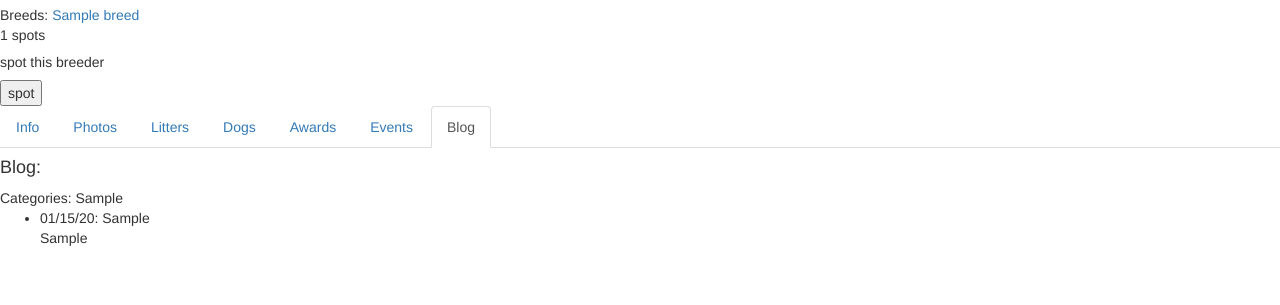
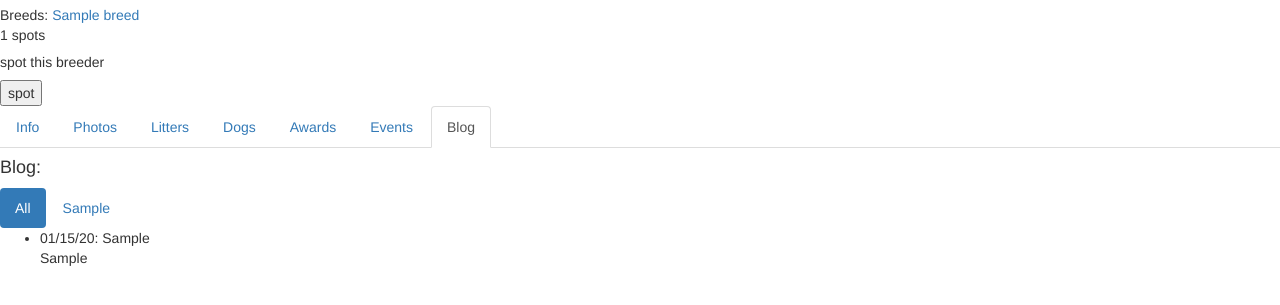
Before and after one commit to mbiannaccone/spot, a Flask app: page /breeders/1 in a window 1280 px wide, after a click on "Blog". Shown: the part 156-461 px from the top of the page. Run offline with Flask 2, Linux system fonts and the light colour scheme; tables that the repository leaves empty hold one stand-in row (values such as "Sample post"); grey boxes marked "Sample" are stand-in pictures; some libraries are stand-ins or nearby versions.

```diff
--- a/server.py
+++ b/server.py
@@ -358,6 +358,10 @@ def breeder_search():
 
 #     breed = request.args.get('breed')
 
+#     location = request.args.get("location")
+#     if not location:
+#         location = user.zipcode
+
 #     breeders = db.session.query(Breeder
 #                                 ).join(Litter, Breed
 #                                        ).filter(Breed.breed_id == breed).all()
--- a/templates/breeder-info.html
+++ b/templates/breeder-info.html
@@ -50,7 +50,10 @@
 
 <div class="tab-content">
     <div id="info" class="tab-pane fade in active">
+        <h4>Bio:</h4>
         <p>{{ breeder.bio }}</p>
+
+        <div>{{ breeder.name }}</div>
         <div id="address">{{ breeder.address }}</div>
         <div>{{ breeder.phone }}</div>
         <div>{{ breeder.email }}</div>
@@ -138,14 +141,15 @@
     </div>
     <div id="blog" class="tab-pane fade">
         <h4>Blog:</h4>
-        <div>Categories:
+        <ul class="nav nav-pills">
+            <li class="active"><a data-toggle="pill" href="#all">All</a></li>
             {% for date, blog in blogs %}
-                {% if loop.last %}
-                <span>{{ blog.category }}</span>
-                {% else %}
-                <span>{{ blog.category }} | </span>
-                {% endif %}
+            <li><a data-toggle="pill" href="#{{ blog.category }}">{{ blog.category }}</a></li>
             {% endfor %}
+        </ul>
+
+        <div class="tab-content">
+            <div id="all" class="tab-pane fade in active">
                 <ul>
                 {% for date, blog in blogs %}
                     <li>
@@ -155,6 +159,20 @@
                 {% endfor %}
                 </ul>
             </div>
+            {% for date, blog in blogs %}
+            <div id="{{ blog.category }}" class="tab-pane fade">
+                <ul>
+                    <li>
+                        {{ blog.date.strftime('%m/%d/%y') }}: {{ blog.category }}<br>
+                        {{ blog.post }}<br>
+                    </li>
+                </ul>
+            </div>
+            {% endfor %}
+        </div>
     </div>
 
+</div>
+
+
 {% endblock %}
--- a/templates/breeder-search.html
+++ b/templates/breeder-search.html
@@ -27,7 +27,7 @@
 :</h4>
 
 {% for dist, breeder in breeders %}
-<div>{{ loop.index }}</b> - <a href='/breeders/{{ breeder.breeder_id }}'>{{ breeder.name }}</a> ~ {{ dist|round(1, 'floor') }} miles away</div>
+<div id="breeder{{ loop.index }}">{{ loop.index }}</b> - <a href='/breeders/{{ breeder.breeder_id }}'>{{ breeder.name }}</a> ~ {{ dist|round(1, 'floor') }} miles away</div>
 {{ breeder.email }}<br>
 <span class="address" data-address='{{ breeder.address }}'>{{ breeder.address }}</span><br>
 {{ breeder.phone }}<br><br>
```
Also changed, not shown: templates/homepage.html (+9 -8 lines). Lines whose indentation alone changed are shown as unchanged.
